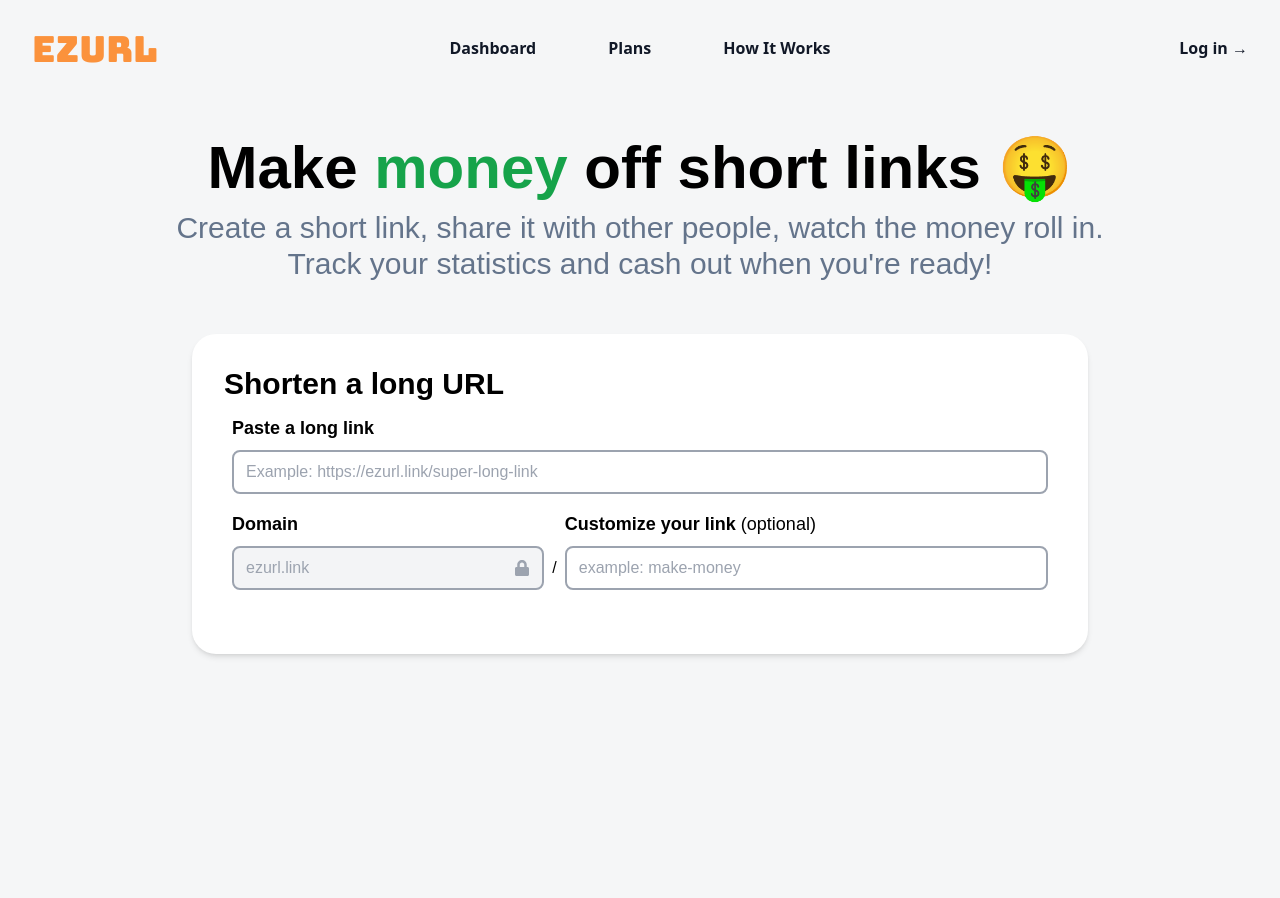
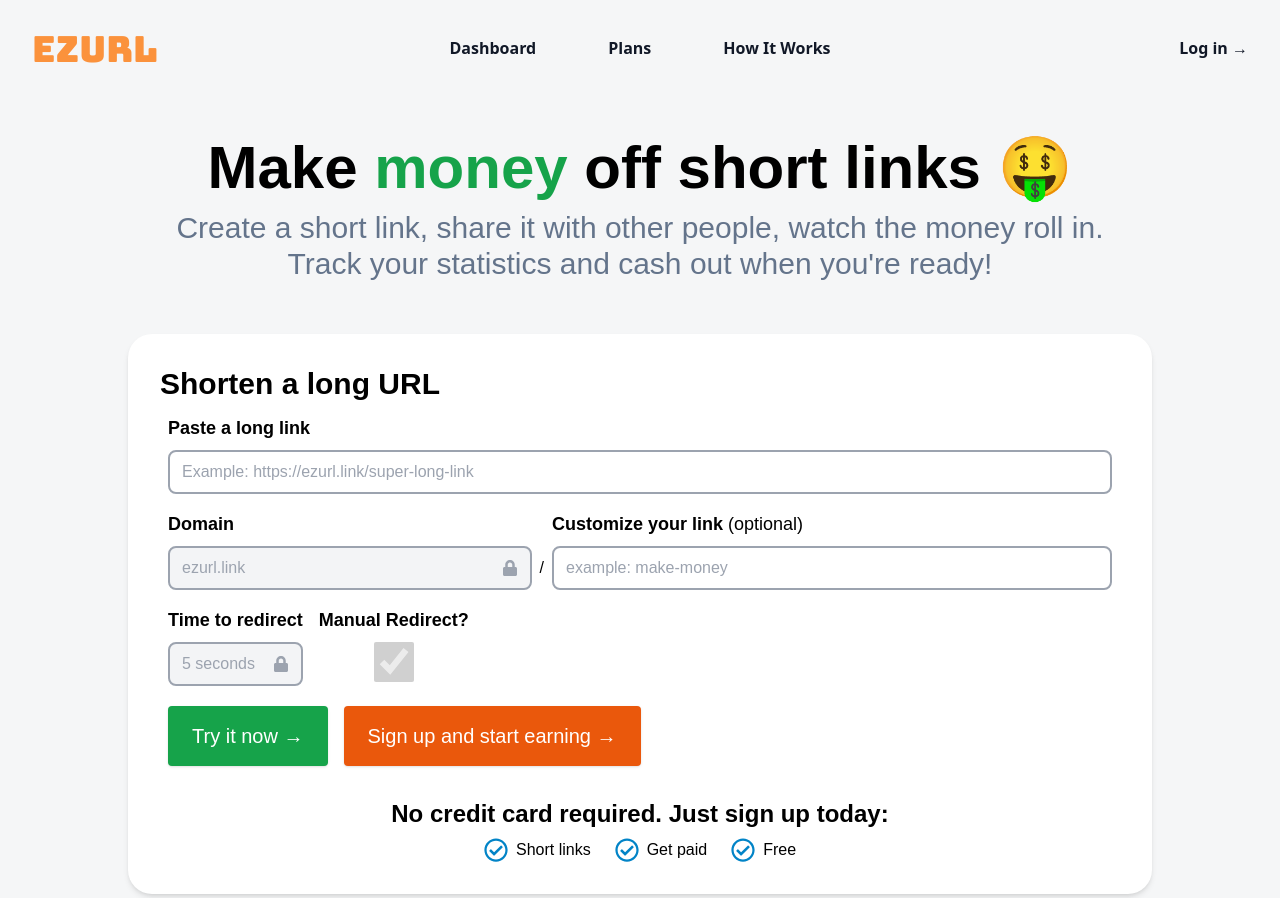
Before and after one commit to JustMangler/url-shortener, a Next.js app: page / in a window 1280 px wide. Built offline with nearby package versions, Linux system fonts and the light colour scheme; a web font is replaced by a local one.

Commit message:
finishing form

```diff
--- a/components/form.tsx
+++ b/components/form.tsx
@@ -1,10 +1,60 @@
-import { FaLock } from "react-icons/fa";
+"use client";
+
+import { useState } from "react";
+import { FaLock, FaRegCheckCircle } from "react-icons/fa";
+import Link from "next/link";
 
 export default function Form() {
+  const [formData, setFormData] = useState({
+    long: "",
+    short: "",
+  });
+
+  const handleInput = (e: any) => {
+    const fieldName = e.target.name;
+    const fieldValue = e.target.value;
+
+    setFormData((prevState) => ({
+      ...prevState,
+      [fieldName]: fieldValue,
+    }));
+  };
+
+  const submitForm = async (e: any) => {
+    // We don't want the page to refresh
+    e.preventDefault();
+    console.log(
+      JSON.stringify({
+        long_url: formData.long,
+        short_url: formData.short,
+      })
+    );
+
+    // Turn our formData state into data we can use with a form submissio
+    // POST the data to the URL of the form
+    await fetch(`http://localhost:4000/api/create`, {
+      method: "POST",
+      headers: {
+        "Content-Type": "application/json",
+      },
+      body: JSON.stringify({
+        long_url: formData.long,
+        short_url: formData.short,
+      }),
+    })
+      .then((response) => response.json())
+      .then((data) => {
+        setFormData({
+          long: "",
+          short: "",
+        });
+      });
+  };
+
   return (
     <div>
-      <div className="flex max-w-4xl bg-white shadow-md rounded-3xl mx-auto">
-        <form className="w-full p-8">
+      <div className="flex max-w-5xl bg-white shadow-md rounded-3xl mx-auto">
+        <form method="POST" className="w-full p-8" onSubmit={submitForm}>
           <div className="flex flex-col md:items-left mb-6 ">
             <h1 className="text-left font-bold text-3xl pb-3">
               Shorten a long URL
@@ -18,7 +68,10 @@ export default function Form() {
                   className="appearance-none border-2 border-gray-400 rounded-lg w-full py-2 px-3 text-gray-700 focus:outline-none focus:bg-white focus:border-sky-600"
                   id="inline-full-name"
                   type="text"
+                  name="long"
                   placeholder="Example: https://ezurl.link/super-long-link"
+                  onChange={handleInput}
+                  value={formData.long}
                 />
               </div>
               <div className="col-span-1 md:col-span-2 pt-2 ml-2 mb-2">
@@ -46,12 +99,77 @@ export default function Form() {
                 </label>
 
                 <input
-                  className="appearance-none border-2 border-gray-400 rounded-lg w-full py-2 px-3 text-gray-700 focus:outline-none focus:bg-white focus:border-purple-500"
+                  className="appearance-none border-2 border-gray-400 rounded-lg w-full py-2 px-3 text-gray-700 focus:outline-none focus:bg-white focus:border-sky-600"
                   id="inline-full-name"
                   type="text"
+                  name="short"
                   placeholder="example: make-money"
+                  onChange={handleInput}
+                  value={formData.short}
                 />
               </div>
+              <div className="flex flex-row col-span-1 md:col-span-5 ml-2 pt-2 mb-2 mr-2 gap-4 align-left">
+                <div className="flex flex-col">
+                  <label className="block text-lg font-bold text-left pb-2">
+                    Time to redirect
+                  </label>
+
+                  <div
+                    className="flex flex-row text-left items-center justify-between appearance-none border-2 border-gray-400 w-full rounded-lg py-2 px-3 text-gray-400 focus:outline-none bg-gray-100 focus:border-sky-600"
+                    id="inline-full-name"
+                  >
+                    5 seconds
+                    <FaLock />
+                  </div>
+                </div>
+                <div className="flex flex-col items-center">
+                  <label className="block text-lg font-bold text-left pb-2">
+                    Manual Redirect?
+                  </label>
+
+                  <input
+                    id="default-checkbox"
+                    type="checkbox"
+                    value=""
+                    className="w-10 h-10 text-blue-600 bg-gray-100 border-gray-300 rounded focus:ring-blue-500 dark:focus:ring-blue-600 dark:ring-offset-gray-800 focus:ring-2 dark:bg-gray-700 dark:border-gray-600"
+                    checked
+                    disabled
+                  />
+                </div>
+              </div>
+              <div className="flex flex-row col-span-1 md:col-span-5 ml-2 pt-3 mb-2 mr-2 gap-4 align-left">
+                <button
+                  className="shadow bg-green-600 hover:bg-green-700 focus:shadow-outline focus:outline-none text-white text-xl py-4 px-6 rounded text-center"
+                  type="submit"
+                >
+                  Try it now &rarr;
+                </button>
+                <Link href="/sign-up">
+                  <button
+                    className="shadow bg-orange-600 hover:bg-orange-700 focus:shadow-outline focus:outline-none text-white text-xl py-4 px-6 rounded text-center"
+                    type="button"
+                  >
+                    Sign up and start earning &rarr;
+                  </button>
+                </Link>
+              </div>
+            </div>
+          </div>
+          <h1 className="text-2xl font-bold">
+            No credit card required. Just sign up today:
+          </h1>
+          <div className="flex flex-row gap-6 justify-center mx-auto pt-2">
+            <div className="flex flex-row justify-center gap-2">
+              <FaRegCheckCircle class="text-2xl text-sky-600" />
+              Short links
+            </div>
+            <div className="flex flex-row justify-center gap-2">
+              <FaRegCheckCircle class="text-2xl text-sky-600" />
+              Get paid
+            </div>
+            <div className="flex flex-row justify-center gap-2">
+              <FaRegCheckCircle class="text-2xl text-sky-600" />
+              Free
             </div>
           </div>
 
```
